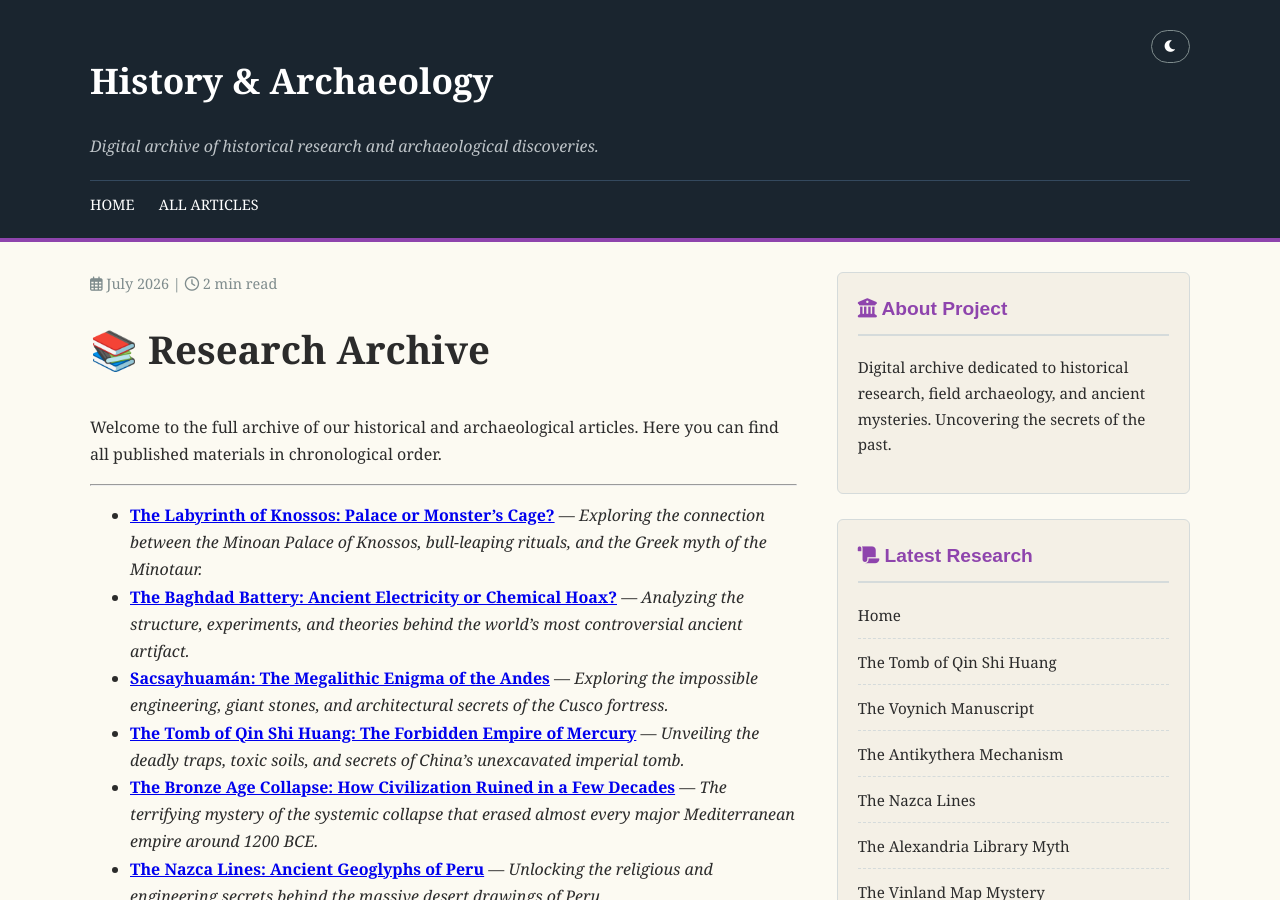
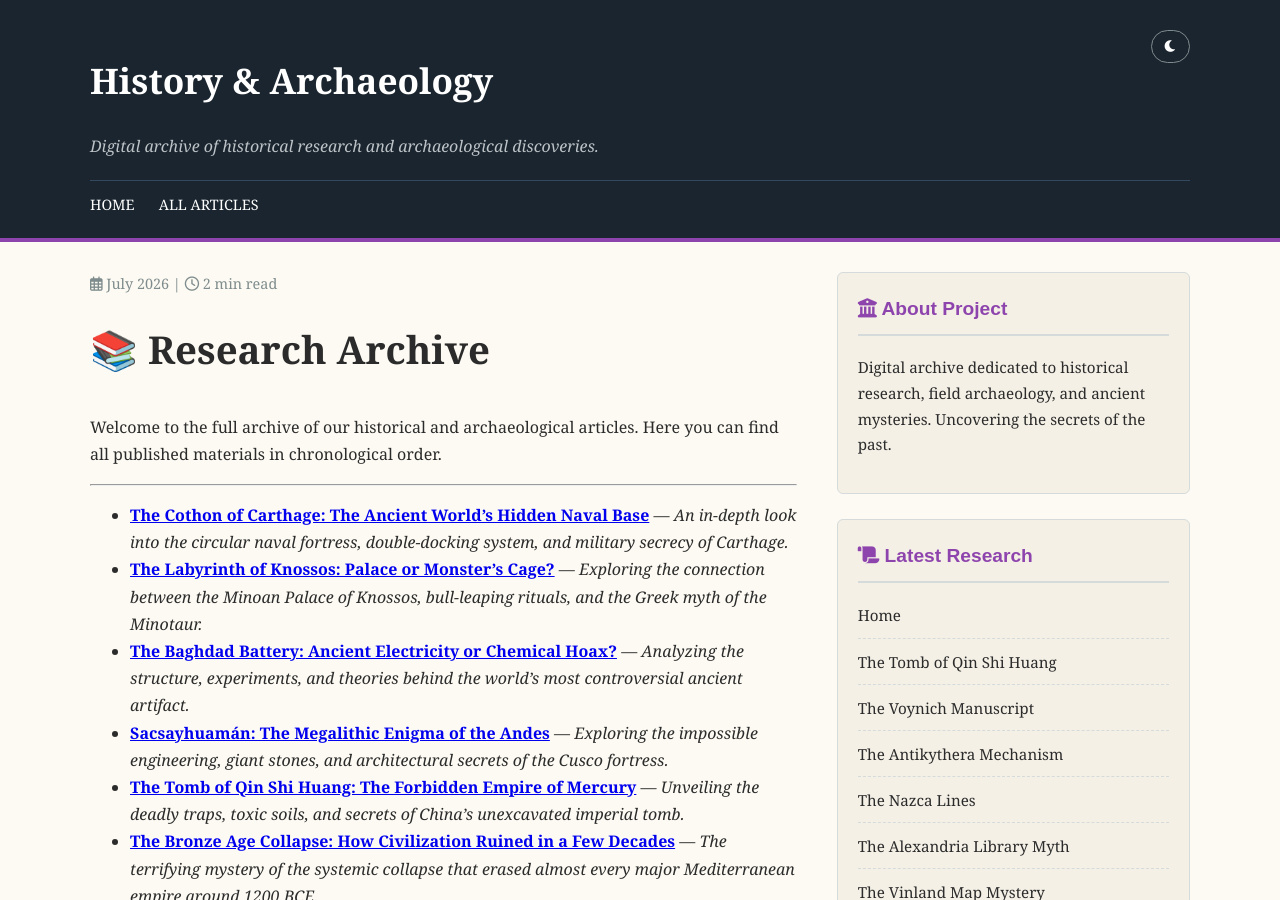
Before and after one commit to history-archaeology-project/history-archaeology-project.github.io, a Jekyll site: the page built from articles/index.md, in a window 1280 px wide and 900 px high. Built offline with Jekyll 4.4.1, drawn with Linux system fonts in a browser that asks for light colours; comment, search, counter and statistics services are not loaded.

Commit message:
Add new articles to the historical archive

```diff
--- a/articles/index.md
+++ b/articles/index.md
@@ -8,6 +8,7 @@ title: Archive of All Articles
 Welcome to the full archive of our historical and archaeological articles. Here you can find all published materials in chronological order.
 
 ---
+*   **[The Cothon of Carthage: The Ancient World's Hidden Naval Base](/articles/carthage-cothon)** — *An in-depth look into the circular naval fortress, double-docking system, and military secrecy of Carthage.*
 *   **[The Labyrinth of Knossos: Palace or Monster's Cage?](/articles/knossos-labyrinth)** — *Exploring the connection between the Minoan Palace of Knossos, bull-leaping rituals, and the Greek myth of the Minotaur.*
 *   **[The Baghdad Battery: Ancient Electricity or Chemical Hoax?](/articles/baghdad-battery)** — *Analyzing the structure, experiments, and theories behind the world's most controversial ancient artifact.*
 *   **[Sacsayhuamán: The Megalithic Enigma of the Andes](/articles/sacsayhuaman)** — *Exploring the impossible engineering, giant stones, and architectural secrets of the Cusco fortress.*
```
